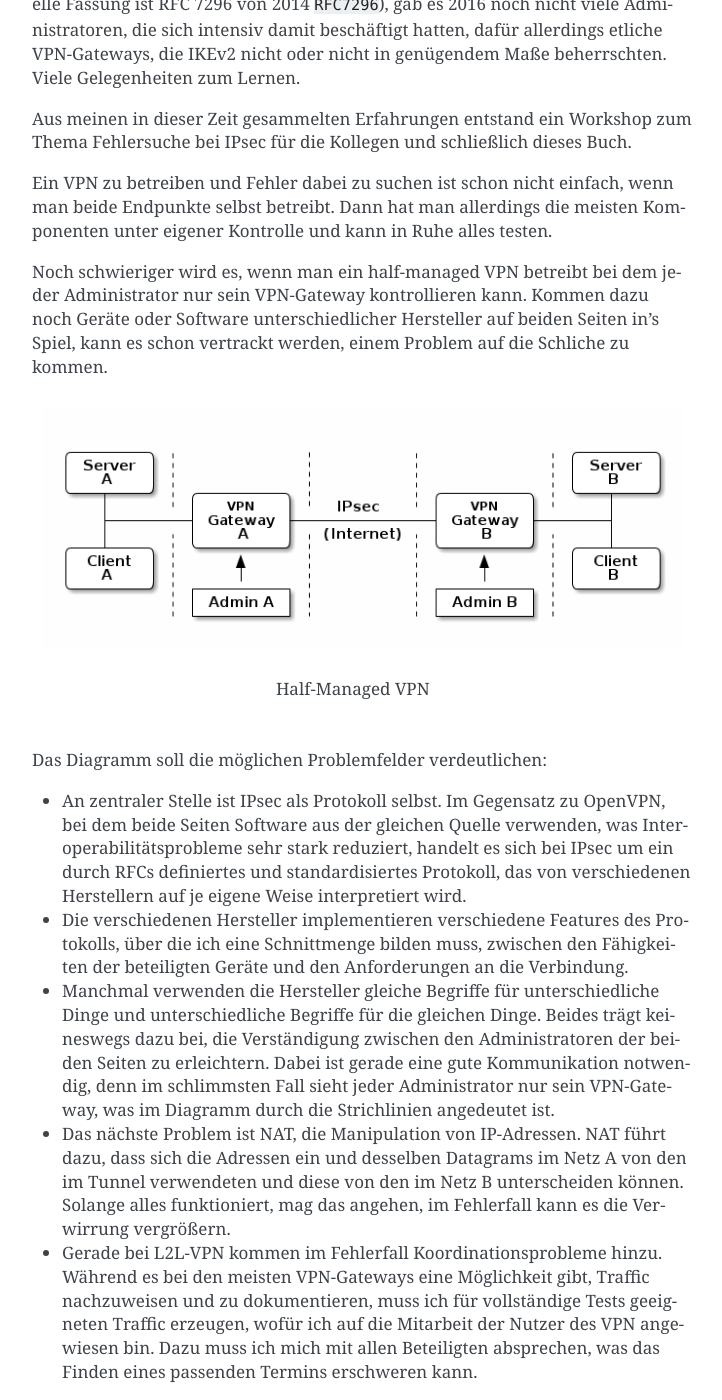
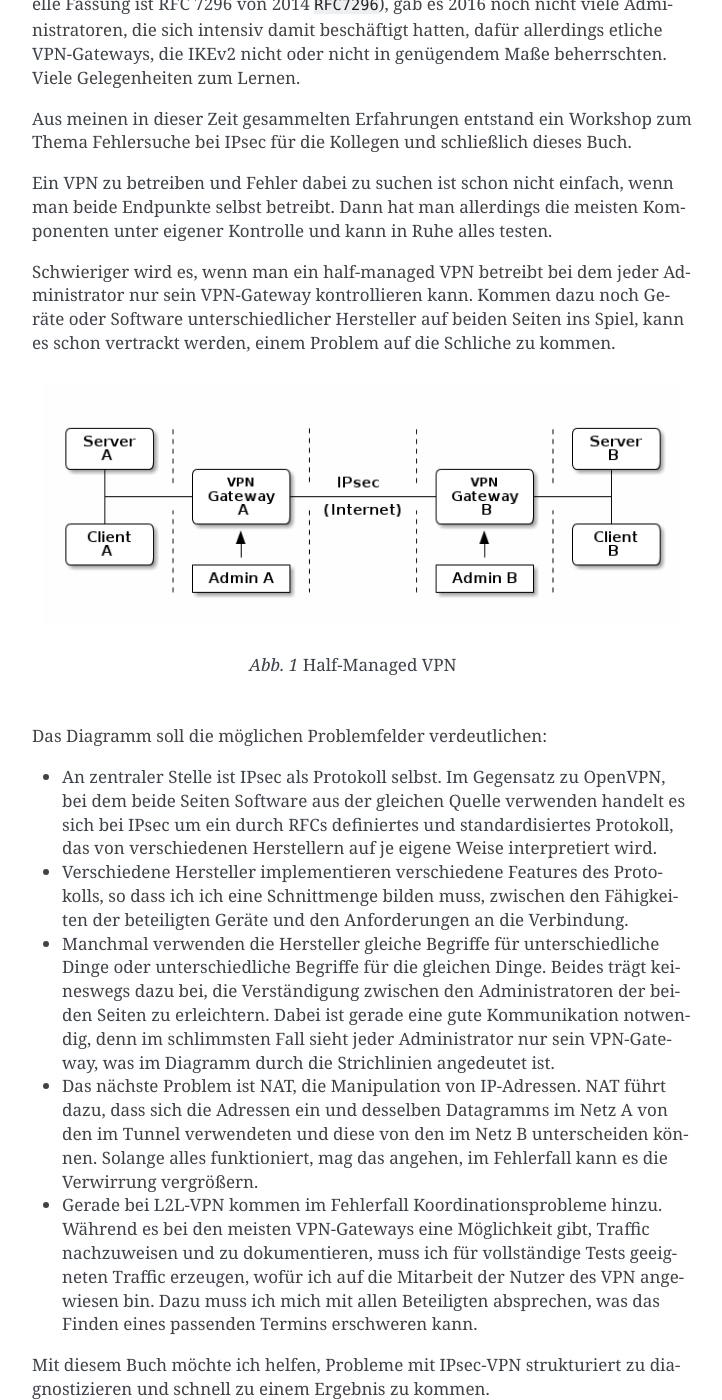
Before and after one commit to matwei-books/Fehlersuche-bei-IPsec-VPN-mit-IKEv2, a Sphinx documentation site: the page built from source/einfuehrung.rst, in a window 1280 px wide and 1400 px high, scrolled down 590 px. Shown: the whole window, without its empty margins (388-1110 px from the left). Built offline with Sphinx 7.4.7, drawn with Linux system fonts in a browser that asks for light colours; cross-references to code outside the pages are shown as plain code; some of the changed text lies outside the part shown.

```diff
--- a/source/einfuehrung-empty.rst
+++ /dev/null
@@ -1,3 +0,0 @@
-
-Einführung
-==========
--- a/source/einfuehrung.rst
+++ b/source/einfuehrung.rst
@@ -1,5 +1,3 @@
-
-:orphan:
 
 Einführung
 ==========
@@ -40,10 +38,10 @@ wenn man beide Endpunkte selbst betreibt.
 Dann hat man allerdings die meisten Komponenten unter eigener Kontrolle
 und kann in Ruhe alles testen.
 
-Noch schwieriger wird es, wenn man ein half-managed VPN betreibt
+Schwieriger wird es, wenn man ein half-managed VPN betreibt
 bei dem jeder Administrator nur sein VPN-Gateway kontrollieren kann.
 Kommen dazu noch Geräte oder Software unterschiedlicher Hersteller auf
-beiden Seiten in's Spiel, kann es schon vertrackt werden, einem
+beiden Seiten ins Spiel, kann es schon vertrackt werden, einem
 Problem auf die Schliche zu kommen.
 
 .. figure:: /images/vpn.png
@@ -55,17 +53,17 @@ Das Diagramm soll die möglichen Problemfelder verdeutlichen:
 
 * An zentraler Stelle ist IPsec als Protokoll selbst.
   Im Gegensatz zu OpenVPN, bei dem beide Seiten Software aus der gleichen
-  Quelle verwenden, was Interoperabilitätsprobleme sehr stark reduziert,
+  Quelle verwenden
   handelt es sich bei IPsec um ein durch RFCs definiertes und standardisiertes
   Protokoll, das von verschiedenen Herstellern auf je eigene Weise
   interpretiert wird.
 
-* Die verschiedenen Hersteller implementieren verschiedene Features des
-  Protokolls, über die ich eine Schnittmenge bilden muss, zwischen den
+* Verschiedene Hersteller implementieren verschiedene Features des
+  Protokolls, so dass ich ich eine Schnittmenge bilden muss, zwischen den
   Fähigkeiten der beteiligten Geräte und den Anforderungen an die Verbindung.
 
 * Manchmal verwenden die Hersteller gleiche Begriffe für unterschiedliche
-  Dinge und unterschiedliche Begriffe für die gleichen Dinge.
+  Dinge oder unterschiedliche Begriffe für die gleichen Dinge.
   Beides trägt keineswegs dazu bei, die Verständigung zwischen den
   Administratoren der beiden Seiten zu erleichtern.
   Dabei ist gerade eine gute Kommunikation notwendig, denn im schlimmsten Fall
@@ -73,7 +71,7 @@ Das Diagramm soll die möglichen Problemfelder verdeutlichen:
   Strichlinien angedeutet ist.
 
 * Das nächste Problem ist NAT, die Manipulation von IP-Adressen.
-  NAT führt dazu, dass sich die Adressen ein und desselben Datagrams im Netz A
+  NAT führt dazu, dass sich die Adressen ein und desselben Datagramms im Netz A
   von den im Tunnel verwendeten und diese von den im Netz B unterscheiden
   können.
   Solange alles funktioniert, mag das angehen, im Fehlerfall kann es die
@@ -124,3 +122,10 @@ Im Anhang führe ich einige Datagramm-Header auf, die mir die Arbeit
 mit Paketmitschnitten und generell das Verständnis der ausgetauschten
 Nachrichten erleichtern. Außerdem beschreibe ich einige Hilfsmittel, die
 allgemein die Arbeit bei der Fehlersuche erleichtern können.
+
+Schließlich gehe ich auf ausgewählte Software ein,
+die als IPsec-VPN-Gateway verwendet werden kann,
+und erläutere,
+wie ich mit diesen die Erkenntnisse aus dem Buch anwende.
+Da sich diese Software im Laufe der Zeit weiterentwickelt
+sind diese Ausführungen mit einer Extraprise Salz zu genießen.
--- a/source/index.rst
+++ b/source/index.rst
@@ -6,13 +6,13 @@
 Fehlersuche bei IKEv2 IPsec VPN
 ===============================
 
-.. todolist::
+.. .. todolist::
 
 .. toctree::
    :maxdepth: 2
    :caption: Inhalt:
 
-   einfuehrung-empty
+   einfuehrung
    grundlagen/index-empty
    ikev2/index
    vorgehen/fragen-empty
```
Also changed, not shown: other parts of source/einfuehrung.rst (+2 -2 lines).
